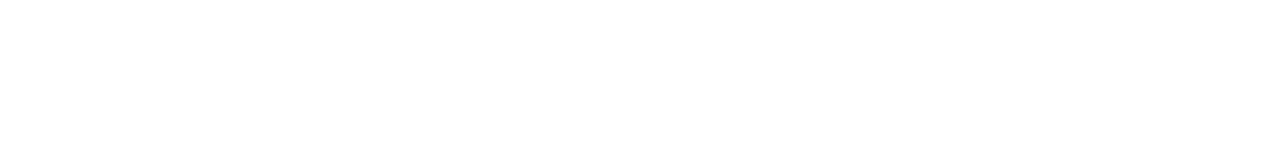
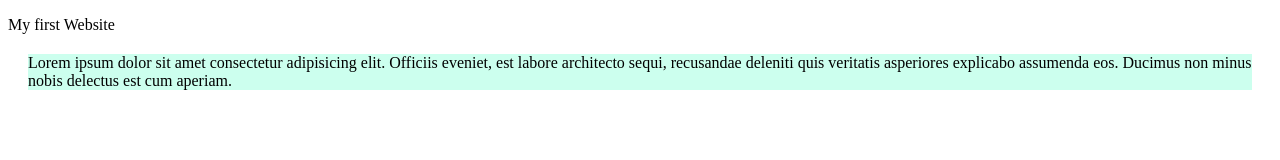
Before and after one commit to nakib233/my-simple-website, a plain HTML site: page index.html in a window 1280 px wide. Drawn offline with Linux system fonts and the light colour scheme.

Commit message:
added the first blog

```diff
--- a/index.html
+++ b/index.html
@@ -4,8 +4,10 @@
     <meta charset="UTF-8">
     <meta name="viewport" content="width=device-width, initial-scale=1.0">
     <title>My Simple Website</title>
+    <link rel="stylesheet" href="styles/style.css">
 </head>
 <body>
-
+    <p>My first Website</p>
+    <div>Lorem ipsum dolor sit amet consectetur adipisicing elit. Officiis eveniet, est labore architecto sequi, recusandae deleniti quis veritatis asperiores explicabo assumenda eos. Ducimus non minus nobis delectus est cum aperiam.</div>
 </body>
 </html>
--- /dev/null
+++ b/styles/style.css
@@ -0,0 +1,4 @@
+div {
+    background-color: rgba(127, 255, 212, 0.397);
+    margin: 20px;
+}
```
